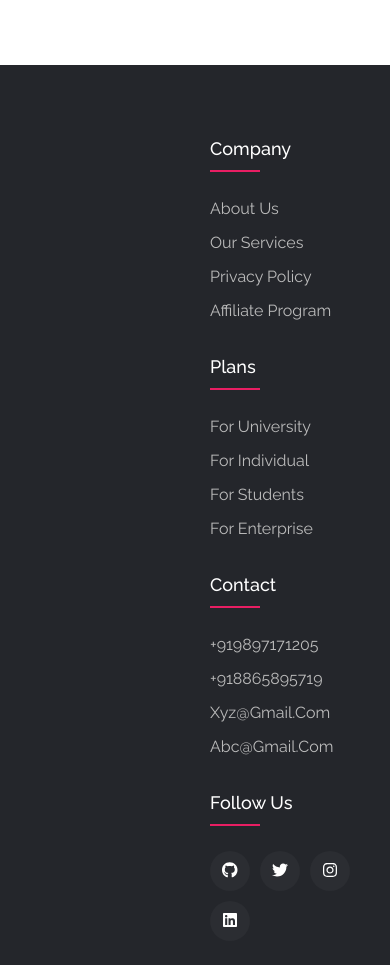
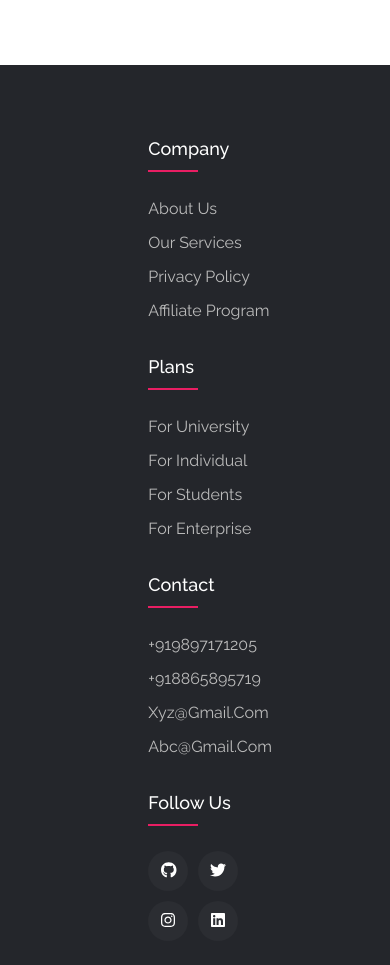
Before and after one commit to ajaytyagi07/Mini-Project-Resume-Builder, a React (Create React App) app: page /about in a window 390 px wide. Shown: the part 2880-3845 px from the top of the page. Built offline with nearby package versions, Linux system fonts and the light colour scheme; no server answers.

Commit message:
Update Footer.module.css

```diff
--- a/src/Footer/Footer.module.css
+++ b/src/Footer/Footer.module.css
@@ -9,6 +9,7 @@
     flex-wrap: wrap;
     /* border: 2px solid pink; */
     justify-content: center;
+    margin-left: 50px;
 }
 
 ul {
@@ -100,9 +101,7 @@ ul {
 
 @media (max-width: 574px) {
     .footerCol {
-        width: 100%;
-        margin-bottom: 30px;
-        margin-left: 195px;
+        width: 51%;
 
     }
 }
```
